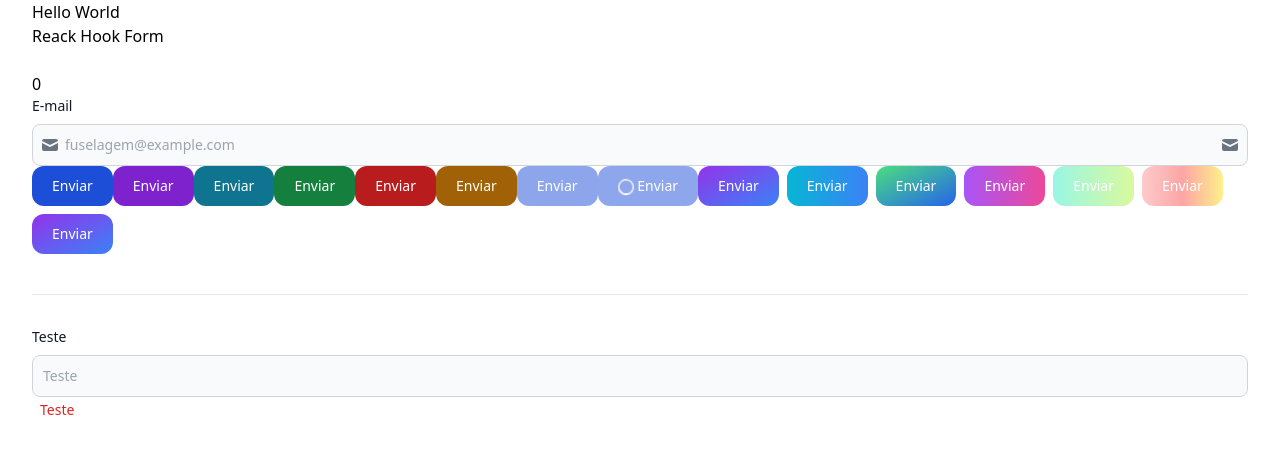
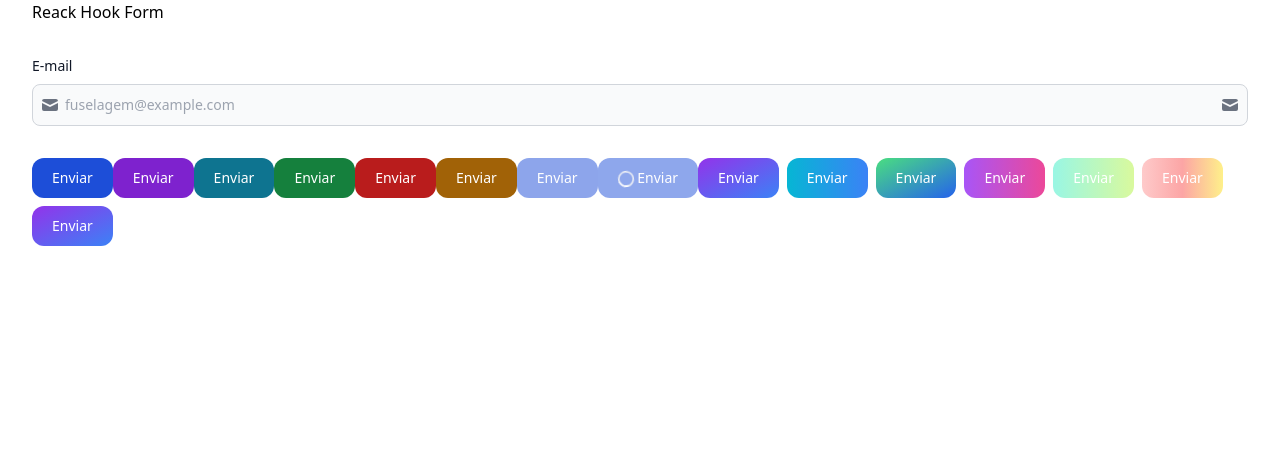
Before and after one commit to rafael-angonese/fuselagem, a React (Vite) app in the folder react/: page / in a window 1280 px wide. Shown: the top 454 px of the page. Built offline with nearby package versions, Linux system fonts and the light colour scheme.

Commit message:
:coffin: refactor: removed dead code

```diff
--- a/react/src/App.tsx
+++ b/react/src/App.tsx
@@ -5,17 +5,7 @@ function App() {
   return (
     <>
       <div className=" h-screen w-full px-8">
-        Hello World
         <ReackHookForm />
-        <hr className="my-8" />
-        <InputText
-          isInvalid={false}
-          id="first_name"
-          label="Teste"
-          placeholder="Teste"
-          helperText="Teste"
-          required
-        />
       </div>
     </>
   );
--- a/react/src/components/ReackHookForm/ReactHookForm.tsx
+++ b/react/src/components/ReackHookForm/ReactHookForm.tsx
@@ -62,13 +62,7 @@ const ReactHookForm: React.FC = () => {
       <h1>Reack Hook Form</h1>
 
       <form onSubmit={handleSubmit(onSubmit)}>
-        <input {...register("name")} />
-        <p>{errors.name?.message}</p>
-
-        <input {...register("age")} />
-        <p>{errors.age?.message}</p>
-
-        <div>
+        <div className="my-8">
           <InputText
             {...register("email")}
             label="E-mail"
@@ -101,9 +95,7 @@ const ReactHookForm: React.FC = () => {
         <Button gradientDuoTone="tealToLime">Enviar</Button>
         <Button gradientDuoTone="redToYellow">Enviar</Button>
 
-
         <Button gradientDuoTone="purpleToBlue">Enviar</Button>
-
       </form>
     </>
   );
```
